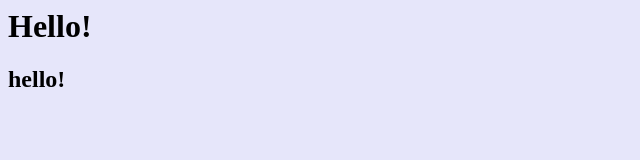
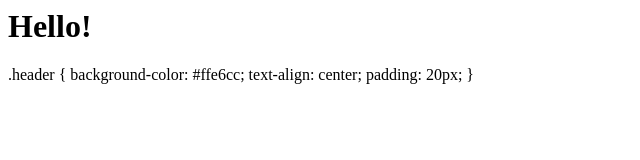
Before and after one commit to morbe/test-project, a plain HTML site: page index.html in a window 1280 px wide. Shown: the whole page, without its empty margins (0-640 px from the left). Drawn offline with Linux system fonts and the light colour scheme.

Commit message:
Update index.html

```diff
--- a/index.html
+++ b/index.html
@@ -1,4 +1,7 @@
 <h1>Hello!</h1>
-<h2>hello!</h2>
-
-<body bgcolor="#E6E6FA">
+<body bgcolor="#FFFFFF">
+.header {
+    background-color: #ffe6cc;
+    text-align: center;
+    padding: 20px;
+}
```
